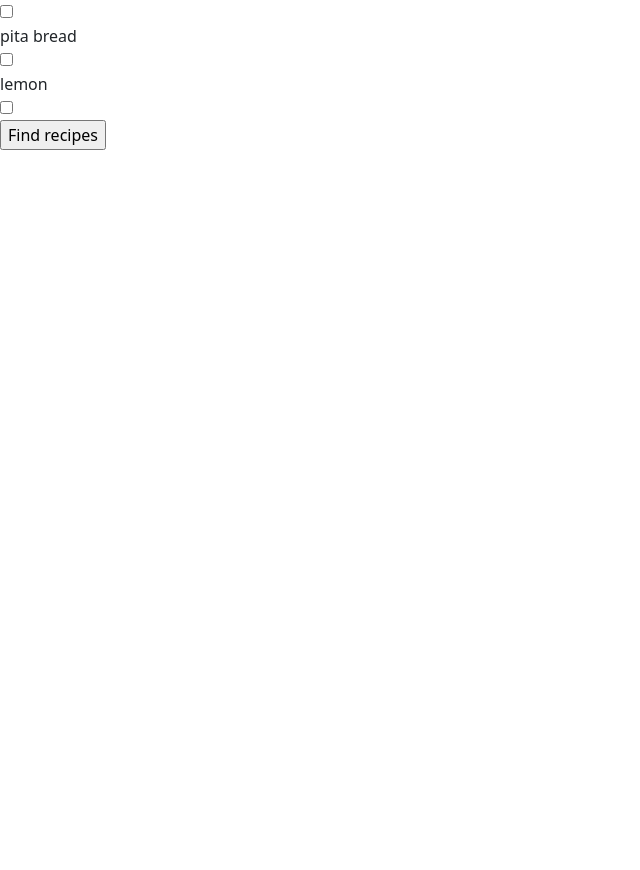
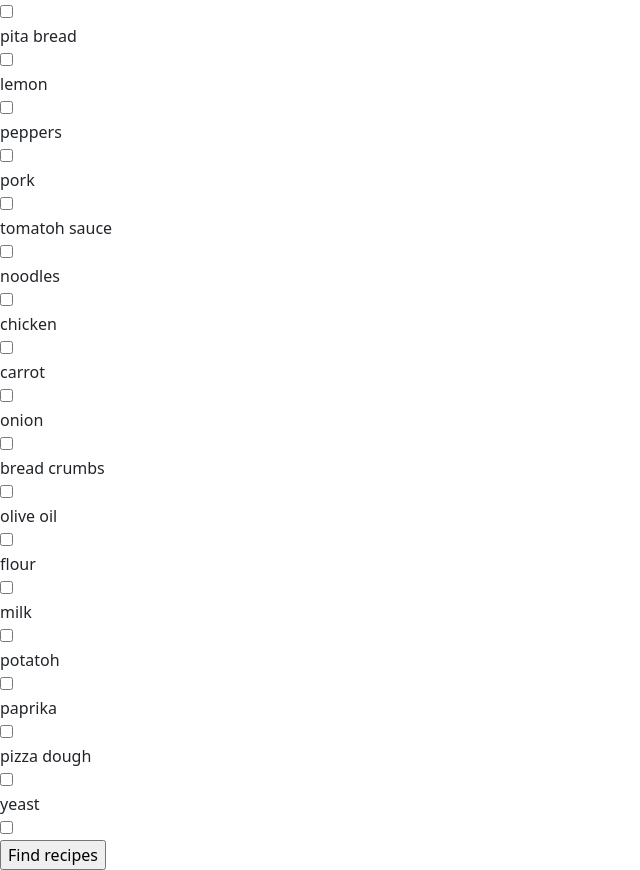
Before and after one commit to linkdalupi/react-app, a React (Vite) app: page / in a window 1280 px wide. Shown: the part 360-1230 px from the top of the page, without its empty margins (0-640 px from the left). Before the commit the page ends 800 px from the top, so only its background shows below. Built offline with nearby package versions, Linux system fonts and the light colour scheme.

Commit message:
add ingredients for 9 recipies

```diff
--- a/src/App.tsx
+++ b/src/App.tsx
@@ -39,26 +39,58 @@ function App() {
     <div className="App">
       <header className="App-header">
         <div>
-          <label className="ingredient"> eggs</label>
-          <input type="checkbox" id="eggs" value="eggs" onChange={handleChange}/>
-          <label className="ingredient"> cheese</label>
-          <input type="checkbox" id="cheese" value="cheese" onChange={handleChange}/>
-          <label className="ingredient"> spinach</label>
-          <input type="checkbox" id="spinach" value="spinach" onChange={handleChange}/>
-          <label className="ingredient"> garlic powder</label>
-          <input type="checkbox" id="garlic_powder" value="garlic powder" onChange={handleChange}/>
-          <label className="ingredient"> butter</label>
-          <input type="checkbox" id="butter" value="butter" onChange={handleChange}/>
-          <label className="ingredient"> beef</label>
-          <input type="checkbox" id="beef" value="beef" onChange={handleChange}/>
-          <label className="ingredient"> rice</label>
-          <input type="checkbox" id="rice" value="rice" onChange={handleChange}/>
-          <label className="ingredient"> guacamole</label>
-          <input type="checkbox" id="guacamole" value="guacamole" onChange={handleChange}/>
-          <label className="ingredient"> pita bread</label>
-          <input type="checkbox" id="pita_bread" value="pita bread" onChange={handleChange}/>
-          <label className="ingredient"> lemon</label>
-          <input type="checkbox" id="lemon" value="lemon" onChange={handleChange}/>
+          <label className="ingredient">eggs</label>
+          <input type="checkbox" id="eggs" onChange={handleChange}/>
+          <label className="ingredient">cheese</label>
+          <input type="checkbox" id="cheese" onChange={handleChange}/>
+          <label className="ingredient">spinach</label>
+          <input type="checkbox" id="spinach" onChange={handleChange}/>
+          <label className="ingredient">garlic powder</label>
+          <input type="checkbox" id="garlic_powder" onChange={handleChange}/>
+          <label className="ingredient">butter</label>
+          <input type="checkbox" id="butter" onChange={handleChange}/>
+          <label className="ingredient">beef</label>
+          <input type="checkbox" id="beef" onChange={handleChange}/>
+          <label className="ingredient">rice</label>
+          <input type="checkbox" id="rice" onChange={handleChange}/>
+          <label className="ingredient">guacamole</label>
+          <input type="checkbox" id="guacamole" onChange={handleChange}/>
+          <label className="ingredient">pita bread</label>
+          <input type="checkbox" id="pita_bread" onChange={handleChange}/>
+          <label className="ingredient">lemon</label>
+          <input type="checkbox" id="lemon" onChange={handleChange}/>
+          <label className="ingredient">peppers</label>
+          <input type="checkbox" id="peppers" onChange={handleChange}/>
+          <label className="ingredient">pork</label>
+          <input type="checkbox" id="pork" onChange={handleChange}/>
+          <label className="ingredient">tomatoh sauce</label>
+          <input type="checkbox" id="tomatoh_sauce" onChange={handleChange}/>
+          <label className="ingredient">noodles</label>
+          <input type="checkbox" id="noodles" onChange={handleChange}/>
+          <label className="ingredient">chicken</label>
+          <input type="checkbox" id="chicken" onChange={handleChange}/>
+          <label className="ingredient">carrot</label>
+          <input type="checkbox" id="carrot" onChange={handleChange}/>
+          <label className="ingredient">onion</label>
+          <input type="checkbox" id="onion" onChange={handleChange}/>
+          <label className="ingredient">bread crumbs</label>
+          <input type="checkbox" id="bread_crumbs" onChange={handleChange}/>
+          <label className="ingredient">olive oil</label>
+          <input type="checkbox" id="olive_oil" onChange={handleChange}/>
+          <label className="ingredient">flour</label>
+          <input type="checkbox" id="flour" onChange={handleChange}/>
+          <label className="ingredient">milk</label>
+          <input type="checkbox" id="milk" onChange={handleChange}/>
+          <label className="ingredient">potatoh</label>
+          <input type="checkbox" id="potatoh" onChange={handleChange}/>
+          <label className="ingredient">paprika</label>
+          <input type="checkbox" id="paprika" onChange={handleChange}/>
+          <label className="ingredient">pizza dough</label>
+          <input type="checkbox" id="pizza_dough" onChange={handleChange}/>
+          <label className="ingredient">yeast</label>
+          <input type="checkbox" id="yeast" onChange={handleChange}/>
+
+
 
           <input className="ingredient" type="submit" value="Find recipes"/>
 
```
